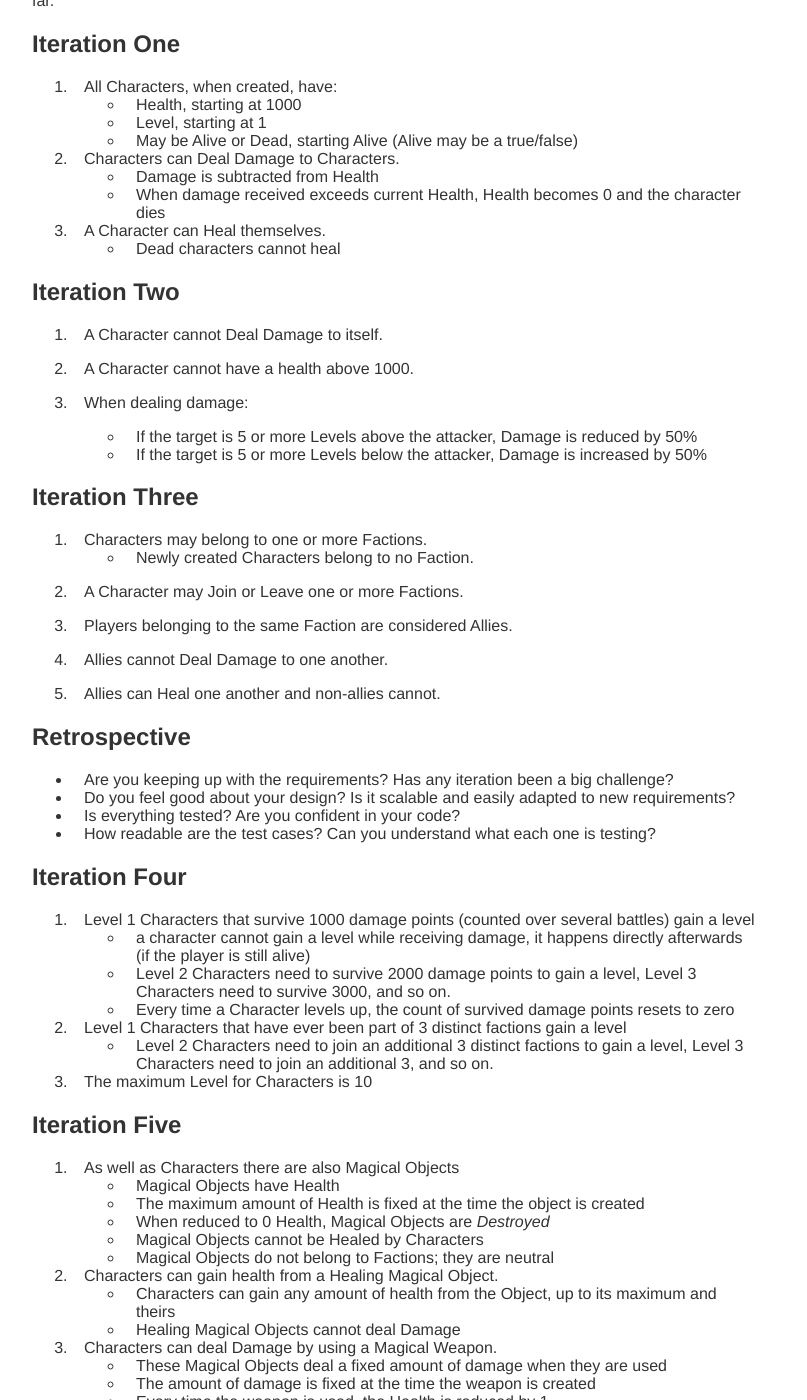
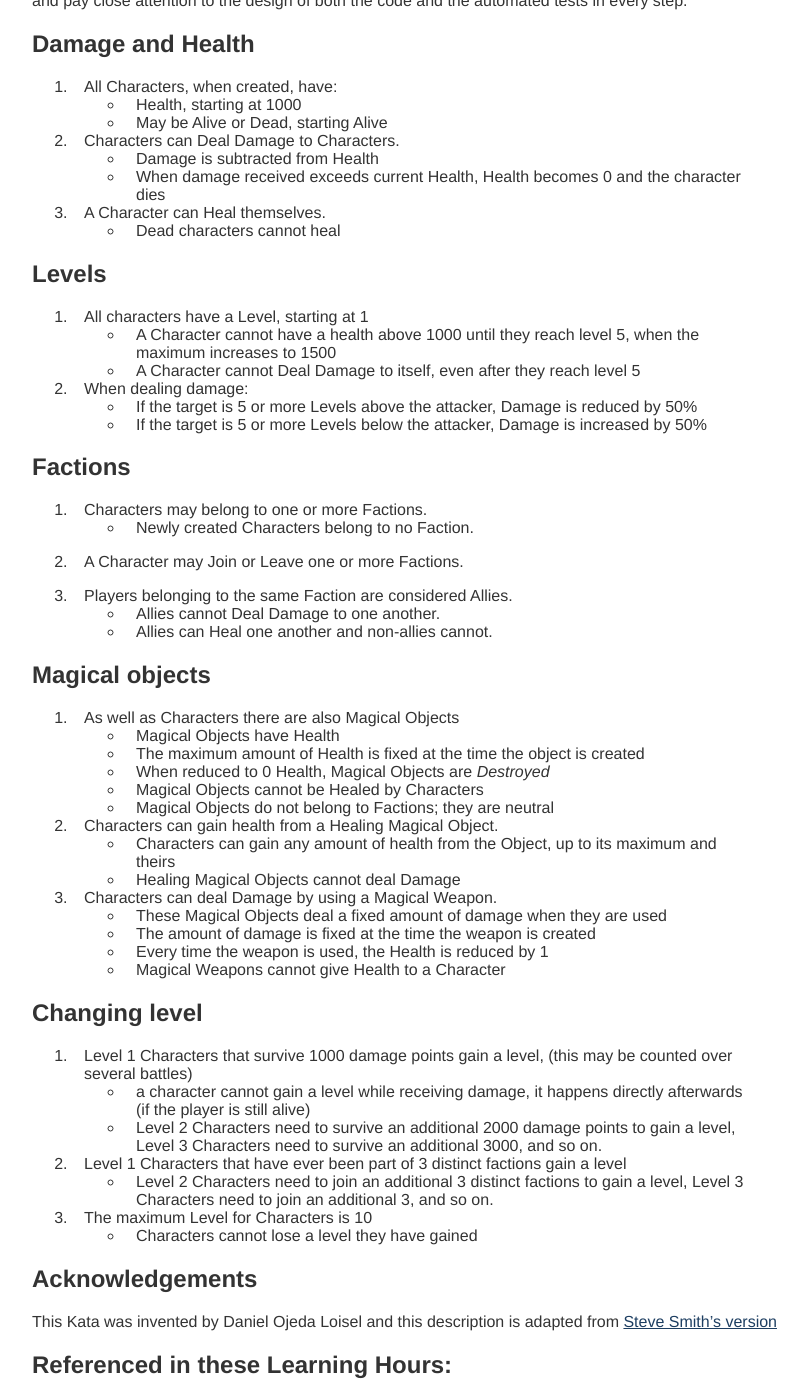
Before and after one commit to sammancoaching/website, a Jekyll site: the page built from _kata_descriptions/rpg_combat.md, in a window 1280 px wide and 1400 px high, scrolled down 194 px. Shown: the whole window, without its empty margins (233-1040 px from the left). Built offline with Jekyll 4.4.1, drawn with Linux system fonts in a browser that asks for light colours; some of the changed text lies outside the part shown.

Commit message:
update description following experience working on it

```diff
--- a/_kata_descriptions/rpg_combat.md
+++ b/_kata_descriptions/rpg_combat.md
@@ -7,16 +7,13 @@ kata_name: rpg_combat
 
 This Kata that has you building simple combat rules as for a role-playing game (RPG). The domain doesn't include a map or any other character skills apart from their ability to damage and heal one another.
 
-The problem is broken down into a sequence of iterations to help you to focus on doing one
-thing at a time. There are also a couple of retrospectives where you are invited to reflect
-on what you've learnt so far.
+The problem is broken down into several user stories to help you to focus on doing one thing at a time. Complete one user story before starting on the next one. Be sure to work on the problem in small steps and pay close attention to the design of both the code and the automated tests in every step.
 
-## Iteration One
+## Damage and Health
 
 1. All Characters, when created, have:
     - Health, starting at 1000
-    - Level, starting at 1
-    - May be Alive or Dead, starting Alive (Alive may be a true/false)
+    - May be Alive or Dead, starting Alive
 
 1. Characters can Deal Damage to Characters.
     - Damage is subtracted from Health
@@ -25,17 +22,17 @@ on what you've learnt so far.
 1. A Character can Heal themselves.
     - Dead characters cannot heal
 
-## Iteration Two
+## Levels
 
-1. A Character cannot Deal Damage to itself.
-
-1. A Character cannot have a health above 1000.
+1. All characters have a Level, starting at 1
+   - A Character cannot have a health above 1000 until they reach level 5, when the maximum increases to 1500
+   - A Character cannot Deal Damage to itself, even after they reach level 5
 
 1. When dealing damage:
     - If the target is 5 or more Levels above the attacker, Damage is reduced by 50%
     - If the target is 5 or more Levels below the attacker, Damage is increased by 50%
 
-## Iteration Three
+## Factions
 
 1. Characters may belong to one or more Factions.
     - Newly created Characters belong to no Faction.
@@ -43,32 +40,10 @@ on what you've learnt so far.
 1. A Character may Join or Leave one or more Factions.
 
 1. Players belonging to the same Faction are considered Allies.
+    - Allies cannot Deal Damage to one another.
+    - Allies can Heal one another and non-allies cannot.
 
-1. Allies cannot Deal Damage to one another.
-
-1. Allies can Heal one another and non-allies cannot.
-
-## Retrospective
-
-- Are you keeping up with the requirements? Has any iteration been a big challenge?
-- Do you feel good about your design? Is it scalable and easily adapted to new requirements?
-- Is everything tested? Are you confident in your code?
-- How readable are the test cases? Can you understand what each one is testing?
-
-
-## Iteration Four
-
-1. Level 1 Characters that survive 1000 damage points (counted over several battles) gain a level
-   - a character cannot gain a level while receiving damage, it happens directly afterwards (if the player is still alive)
-   - Level 2 Characters need to survive 2000 damage points to gain a level, Level 3 Characters need to survive 3000, and so on.
-   - Every time a Character levels up, the count of survived damage points resets to zero
-
-1. Level 1 Characters that have ever been part of 3 distinct factions gain a level
-   - Level 2 Characters need to join an additional 3 distinct factions to gain a level, Level 3 Characters need to join an additional 3, and so on.
-
-2. The maximum Level for Characters is 10
-
-## Iteration Five
+## Magical objects
 
 1. As well as Characters there are also Magical Objects
    - Magical Objects have Health
@@ -87,13 +62,18 @@ on what you've learnt so far.
     - Every time the weapon is used, the Health is reduced by 1
     - Magical Weapons cannot give Health to a Character
 
+## Changing level
 
-## Retrospective
+1. Level 1 Characters that survive 1000 damage points gain a level, (this may be counted over several battles)
+   - a character cannot gain a level while receiving damage, it happens directly afterwards (if the player is still alive)
+   - Level 2 Characters need to survive an additional 2000 damage points to gain a level, Level 3 Characters need to survive an additional 3000, and so on.
 
-- What problems did you encounter?
-- What have you learned? Any new technique or pattern?
-- Share your design with others, and get feedback on different approaches.
-- How has test maintenance been going? Have you spent a lot of time updating approved files?
+1. Level 1 Characters that have ever been part of 3 distinct factions gain a level
+   - Level 2 Characters need to join an additional 3 distinct factions to gain a level, Level 3 Characters need to join an additional 3, and so on.
+
+1. The maximum Level for Characters is 10
+   - Characters cannot lose a level they have gained
+
 
 ## Acknowledgements
 
```
